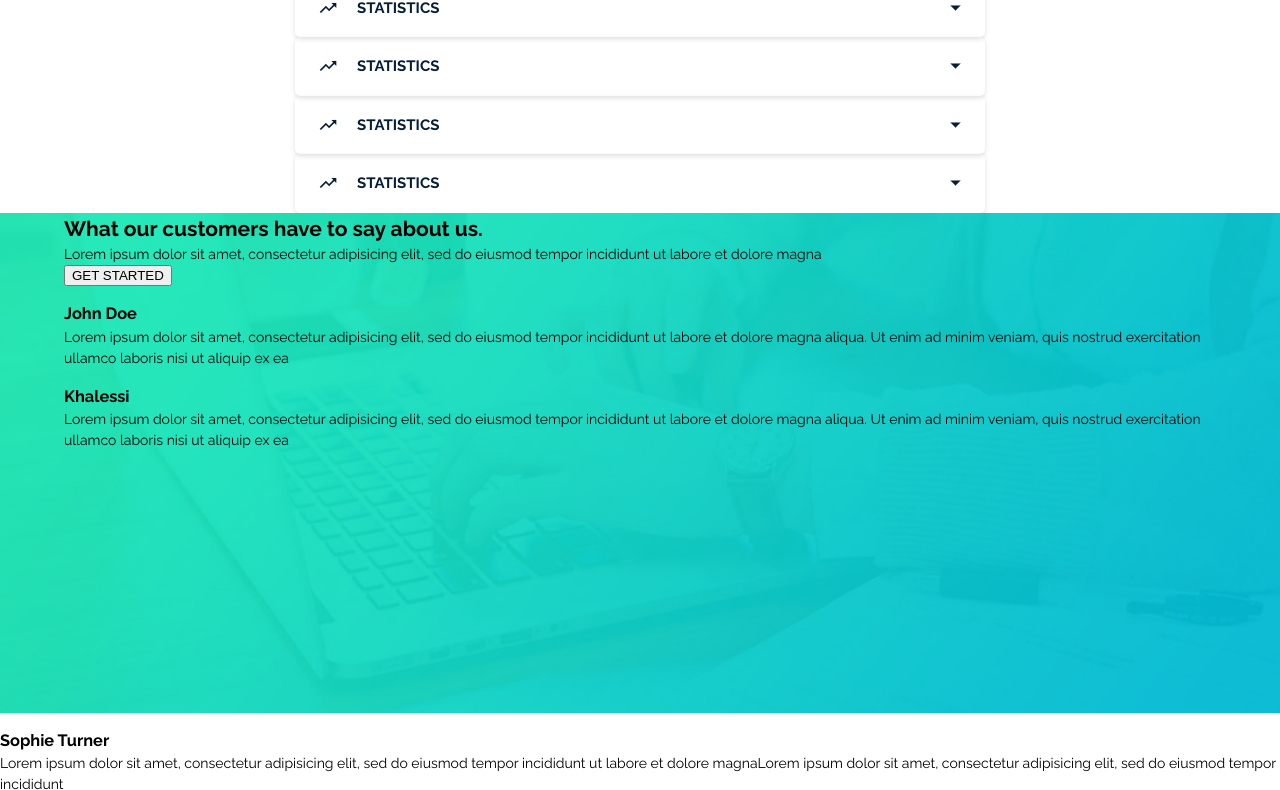
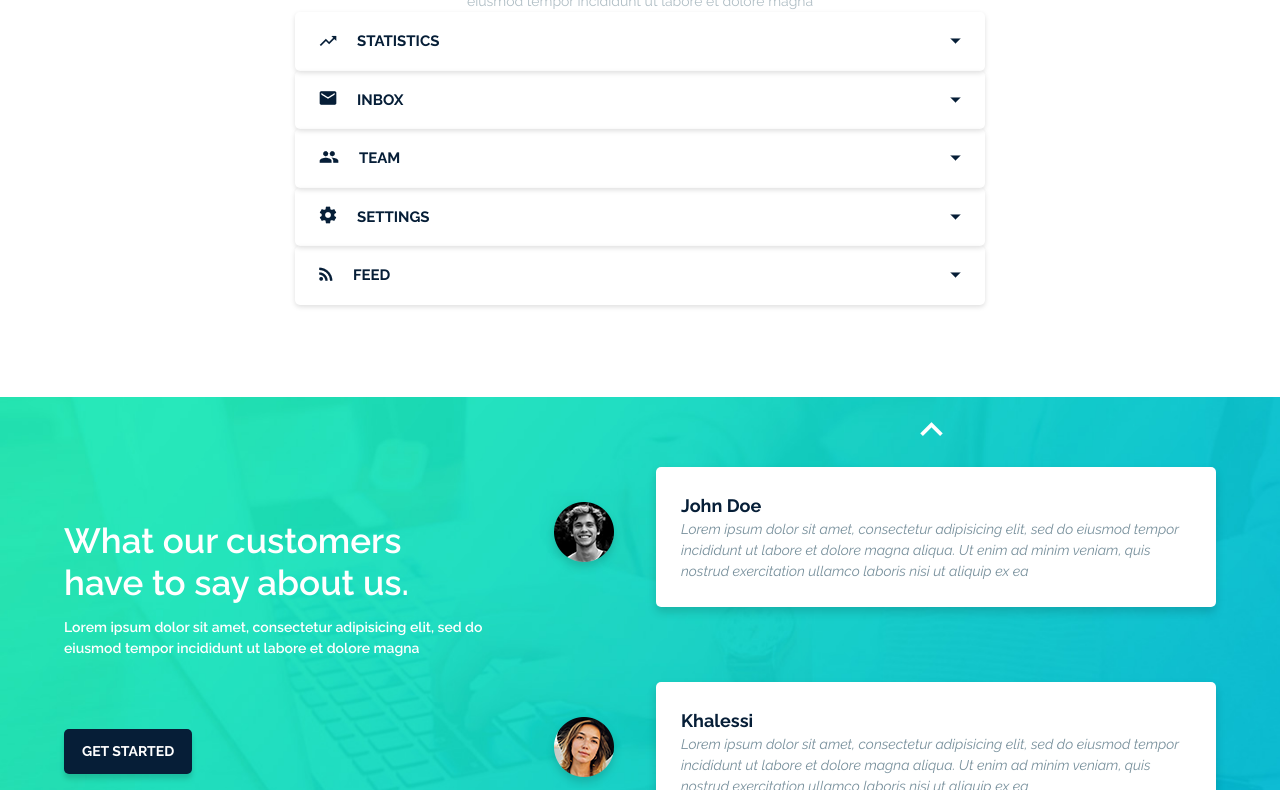
Before and after one commit to DmitriyStoyanov1/Dart-Servise-Manager, a plain HTML site: page index.html in a window 1280 px wide. Shown: the part 1745-2535 px from the top of the page. Drawn offline with Linux system fonts and the light colour scheme.

Commit message:
new adds

```diff
--- a/index.html
+++ b/index.html
@@ -164,7 +164,7 @@
     </div>
   </div>
 
-  <section>
+  <section class="top-bottom-align">
 
     <div class="title text-align-center">
 
@@ -202,9 +202,9 @@
 
       <div class="dropdown">
         <div class="dropdown-panel">
-          <div><img src="images/trending_up.png"></div>
+          <div><img src="images/mail.png"></div>
           <div>
-            <h3 class="h3">Statistics</h3>
+            <h3 class="h3">Inbox</h3>
           </div>
           <div><img src="images/arrow_drop_down.png"></div>
         </div>
@@ -224,9 +224,9 @@
 
       <div class="dropdown">
         <div class="dropdown-panel">
-          <div><img src="images/trending_up.png"></div>
+          <div><img src="images/group.png"></div>
           <div>
-            <h3 class="h3">Statistics</h3>
+            <h3 class="h3">Team</h3>
           </div>
           <div><img src="images/arrow_drop_down.png"></div>
         </div>
@@ -246,9 +246,9 @@
 
       <div class="dropdown">
         <div class="dropdown-panel">
-          <div><img src="images/trending_up.png"></div>
+          <div><img src="images/settings.png"></div>
           <div>
-            <h3 class="h3">Statistics</h3>
+            <h3 class="h3">Settings</h3>
           </div>
           <div><img src="images/arrow_drop_down.png"></div>
         </div>
@@ -268,9 +268,9 @@
 
       <div class="dropdown">
         <div class="dropdown-panel">
-          <div><img src="images/trending_up.png"></div>
+          <div><img src="images/rss_feed.png"></div>
           <div>
-            <h3 class="h3">Statistics</h3>
+            <h3 class="h3">Feed</h3>
           </div>
           <div><img src="images/arrow_drop_down.png"></div>
         </div>
@@ -299,43 +299,77 @@
 
       <div class="customers-reviews-wrapper">
 
-        <h2>What our customers
+        <h2>What our customers<br>
           have to say about us.</h2>
 
         <p>Lorem ipsum dolor sit amet, consectetur adipisicing elit, sed do eiusmod tempor incididunt ut labore et
           dolore magna</p>
 
-        <button>GET STARTED</button>
+        <div>
+          <a href="#" class="button shadow">GET STARTED</a>
+        </div>
 
       </div>
 
       <div class="customers-posts-wrapper">
 
-        <img>
+        <div class="arrow arrow1">
+          <img src="images/keyboard_arrow_up.png">
+        </div>
 
-        <div>
+        <div class="customer customer1">
+
+          <div class="person-info">
+
+            <div class="person">
+
+              <div class="image-container first">
+                <img src="images/user1.png">
+              </div>
+
+              <div class="content-container">
 
                 <h3>John Doe</h3>
 
-          <p>Lorem ipsum dolor sit amet, consectetur adipisicing elit, sed do eiusmod tempor
+                <p class="p">Lorem ipsum dolor sit amet, consectetur adipisicing elit, sed do eiusmod tempor
                   incididunt ut labore et dolore magna aliqua. Ut enim ad minim veniam,
                   quis nostrud exercitation ullamco laboris nisi ut aliquip ex ea</p>
+              </div>
 
             </div>
 
-        <img>
+          </div>
+        </div>
 
-        <div>
+        <div class="customer customer2">
+
+          <div class="person-info">
+
+            <div class="person">
+
+              <div class="image-container second">
+                <img src="images/user2.png">
+              </div>
+
+              <div class="content-container">
 
                 <h3>Khalessi</h3>
 
-          <p>Lorem ipsum dolor sit amet, consectetur adipisicing elit, sed do eiusmod
+                <p class="p">Lorem ipsum dolor sit amet, consectetur adipisicing elit, sed do eiusmod
                   tempor incididunt ut labore et dolore magna aliqua.
                   Ut enim ad minim veniam, quis nostrud exercitation ullamco
                   laboris nisi ut aliquip ex ea</p>
 
               </div>
 
+            </div>
+
+          </div>
+
+        </div>
+
+        <div class="arrow arrow2">
+          <img src="images/keyboard_arrow_down.png">
         </div>
 
       </div>
@@ -456,55 +490,42 @@
 
   </footer>
 
-  <div class="accordionWrapper">
-    <div class="accordionItem open">
-      <h2 class="accordionItemHeading">About accordions</h2>
-      <div class="accordionItemContent">
-        <p>JavaScript accordions let you squeeze a lot of content into a small space in a Web page.</p>
-        <p>This simple accordion degrades gracefully in browsers that don't support JavaScript or CSS.</p>
-      </div>
-    </div>
-
-    <div class="accordionItem close">
-      <h2 class="accordionItemHeading">Accordion items</h2>
-      <div class="accordionItemContent">
-        <p>A JavaScript accordion is made up of a number of expandable/collapsible items. Only one item is ever
-          shown at a time.</p>
-        <p>You can include any content you want inside an accordion item. Here's a bullet list:</p>
-        <ul>
-          <li>List item #1</li>
-          <li>List item #2</li>
-          <li>List item #3</li>
-        </ul>
-      </div>
-    </div>
-
-    <div class="accordionItem close">
-      <h2 class="accordionItemHeading">How to use a JavaScript accordion</h2>
-      <div class="accordionItemContent">
-        <p>Click an accordion item's heading to expand it. To collapse the item, click it again, or click another
-          item heading.</p>
-      </div>
-    </div>
-  </div>
-
   <script>
     const dropdownList = document.querySelector('.wrapper-dropdown');
-    const toggleDropdown = dropdown => dropdown.classList.toggle('visible');
 
-    dropdownList.addEventListener('click', (event) => {
-      const { target } = event;
-
-      if(target.classList.contains('dropdown')){
-        toggleDropdown(target);
-      } else if(target.classList.contains('dropdown-menu')) {
-        return;
+    function toggleOpenClosed(event) {
+      console.log(event.target);
+      if (event.target.className === 'dropdown-panel') {
+        event.target.parentNode.classList.toggle('visible');
+      }
     }
 
-      const parent = target.parentNode;
+    dropdownList.addEventListener('click', toggleOpenClosed);
 
-      toggleDropdown(parent);
-    });
+
+    const arrowUp = document.querySelector('.arrow.arrow1');
+    const arrowDown = document.querySelector('.arrow.arrow2');
+
+    const customer1 = document.querySelector('.customer.customer1');
+    const customer2 = document.querySelector('.customer.customer2');
+
+    function reverse(event) {
+      if(customer1.classList.contains('padding-top') && customer2.classList.contains('padding-top2')) {
+        customer1.classList.remove('padding-top');
+        customer2.classList.remove('padding-top2');
+        customer1.style.marginTop = '45px';
+        customer2.style.marginTop = '260px';
+      } else {
+        customer1.classList.add('padding-top');
+        customer2.classList.add('padding-top2');
+        customer1.style.marginTop = '0px';
+        customer2.style.marginTop = '0px';
+      }
+    }
+
+    arrowUp.addEventListener('click', reverse);
+    arrowDown.addEventListener('click', reverse);
+
 
   </script>
 
--- a/style.css
+++ b/style.css
@@ -340,7 +340,6 @@ header .container {
     display: flex;
     flex-direction: column;
     align-items: center;
-    padding: 18px 0;
     overflow: hidden;
 }
 
@@ -349,6 +348,7 @@ header .container {
     align-items: center;
     flex-grow: 1;
     width: 93%;
+    padding: 18px 0;
 }
 
 .wrapper-dropdown .dropdown .dropdown-panel > * {
@@ -384,7 +384,7 @@ header .container {
 }
 
 .wrapper-dropdown .dropdown.visible .dropdown-menu {
-    padding-top: 18px;
+    padding-bottom: 18px;
     visibility: visible;
     max-height: inherit;
 }
@@ -401,6 +401,122 @@ header .container {
     background-image: url(images/mid-section-background.jpg);
     background-size: cover;
     background-repeat: no-repeat;
+    display: flex;
+    align-items: center;
+}
+
+.customers-section .container {
+    display: flex;
+    justify-content: space-between;
+}
+
+.customers-posts-wrapper {
+    width: 670px;
+    height: 450px;
+    position: relative;
+    display: flex;
+    flex-direction: column;
+    justify-content: space-between;
+}
+
+.customers-reviews-wrapper {
+    width: 468px;
+    display: flex;
+    flex-direction: column;
+    justify-content: center;
+}
+
+.customers-reviews-wrapper h2 {
+    font-size: 35px;
+    color: white;
+    font-weight: var(--semibold);
+    line-height: 1.2;
+    padding-bottom: 13px;
+
+}
+
+.customers-reviews-wrapper div a {
+    background-color: var(--main-color);
+    color: white;
+    padding: 0 18px;
+}
+
+.customers-reviews-wrapper p {
+    color: white;
+    font-weight: var(--semibold);
+    padding-bottom: 70px;
+}
+
+.customer {
+    display: flex;
+    position: absolute;
+    transition: 0.5s ease;
+}
+
+.customer img {
+    padding-right: 34px;
+}
+
+.customer h3 {
+    font-size: 18px;
+    font-weight: var(--bold);
+    color: var(--main-color);
+}
+
+.customer p {
+    color: #78909c;
+    font-style: italic;
+}
+
+.customer.customer1 {
+    margin-top: 45px;
+}
+
+.padding-top {
+    padding-top: 260px;
+}
+
+.padding-top2 {
+    padding-top: 45px;
+}
+
+.customer.customer2 {
+    margin-top: 260px;
+}
+
+.arrow {
+    text-align: center;
+    z-index: 1;
+}
+
+.arrow img {
+    padding-left: 100px;
+    cursor: pointer;
+}
+
+.arrow.arrow1 {
+    padding-bottom: 27px;
+}
+
+.arrow.arrow2 {
+    padding-top: 27px;
+}
+
+.customer .person-info .person {
+    display: flex;
+}
+
+.customer .image-container {
+    display: flex;
+    justify-content: center;
+    align-items: center;
+}
+
+.content-container {
+    background-color: white;
+    padding: 25px;
+    border-radius: 5px;
+    box-shadow: 0px 5px 10px 0px rgba(0, 0, 0, 0.15);
 }
 
 form {
```
Lines whose indentation alone changed are shown as unchanged.
